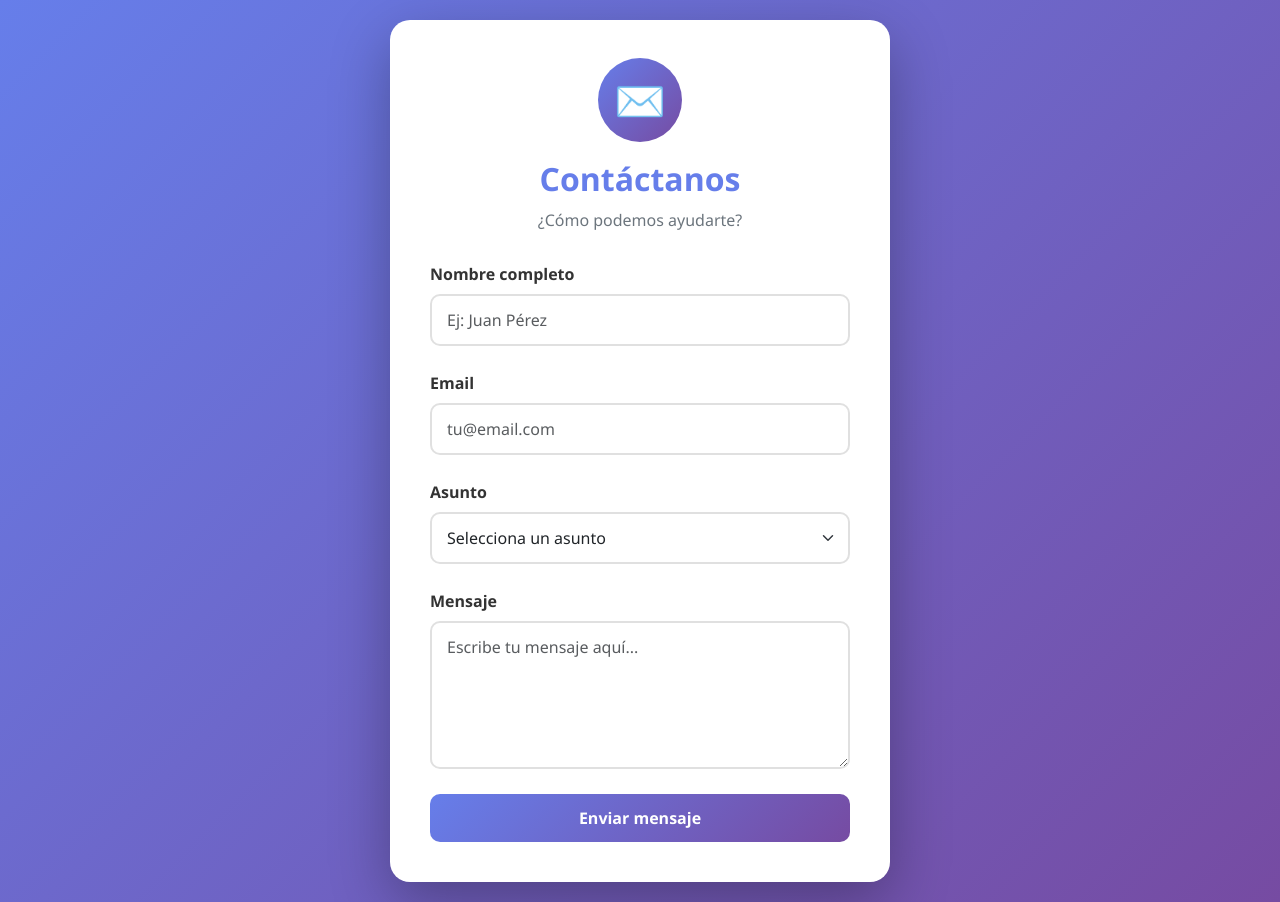
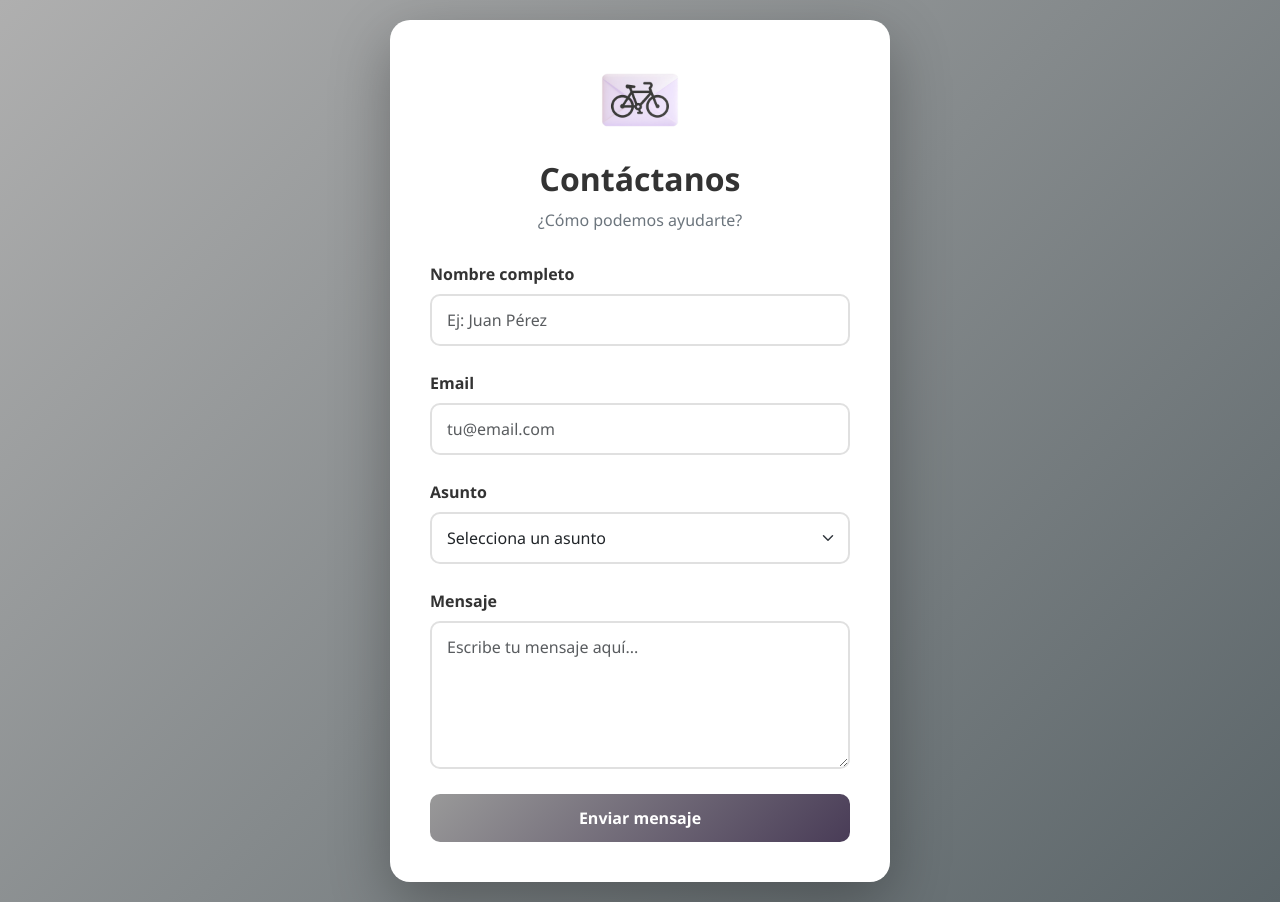
Before and after one commit to aloprui/proyecto_bloque3_grupo5, a plain HTML site: page contacto.html in a window 1280 px wide. Drawn offline with nearby package versions, Linux system fonts and the light colour scheme.

Commit message:
tercer commit

```diff
--- a/contacto.html
+++ b/contacto.html
@@ -9,9 +9,11 @@
     <link rel="stylesheet" href="style.css">
 </head>
 <body>
+
+
     <div class="form-container">
         <div class="icon-wrapper">
-            <div class="contact-icon">✉️</div>
+            <img src="img/ChatGPT_Image_6_nov_2025__12_58_29-removebg-preview.png" alt="" class="img-contact">
         </div>
 
         <h2 class="form-title">Contáctanos</h2>
@@ -46,9 +48,6 @@
 
             <button type="submit" class="btn btn-submit">Enviar mensaje</button>
 
-            <div class="success-message" id="successMessage">
-                ✓ ¡Mensaje enviado con éxito! Te responderemos pronto.
-            </div>
         </form>
     </div>
 
--- a/style.css
+++ b/style.css
@@ -1,5 +1,5 @@
 body {
-            background: linear-gradient(135deg, #667eea 0%, #764ba2 100%);
+            background: linear-gradient(135deg, #afafaf 0%, #5b6569 100%);
             min-height: 100vh;
             display: flex;
             align-items: center;
@@ -30,7 +30,7 @@ body {
         }
 
         .form-title {
-            color: #667eea;
+            color: #333333;
             font-size: 2rem;
             font-weight: bold;
             text-align: center;
@@ -44,7 +44,19 @@ body {
             margin-bottom: 30px;
             animation: fadeIn 1s ease-out;
         }
+        .form-container::before {
+            content: '';
+            position: absolute;
+            top: -2px;
+            left: -2px;
+            right: -2px;
+            bottom: -2px;
 
+            background-size: 200% 100%;
+            border-radius: 20px;
+            z-index: -1;
+            animation: neonBorder 2s linear infinite;
+        }
         @keyframes fadeIn {
             from { opacity: 0; }
             to { opacity: 1; }
@@ -95,7 +107,7 @@ body {
         }
 
         .btn-submit {
-            background: linear-gradient(135deg, #667eea 0%, #764ba2 100%);
+            background: linear-gradient(135deg, #999999 0%, #493c57 100%);
             border: none;
             border-radius: 10px;
             color: white;
@@ -114,8 +126,8 @@ body {
             left: -100%;
             width: 100%;
             height: 100%;
-            background: rgba(255, 255, 255, 0.2);
-            transition: left 0.5s ease;
+            background: rgba(12, 12, 12, 0.2);
+            transition: left 0.2s ease;
         }
 
         .btn-submit:hover:before {
@@ -123,23 +135,12 @@ body {
         }
 
         .btn-submit:hover {
-            transform: translateY(-3px);
-            box-shadow: 0 10px 25px rgba(102, 126, 234, 0.4);
+
+            box-shadow: 0 10px 25px rgba(52, 53, 53, 0.4);
         }
 
         .btn-submit:active {
             transform: translateY(-1px);
-        }
-
-        .success-message {
-            display: none;
-            background: linear-gradient(135deg, #11998e 0%, #38ef7d 100%);
-            color: white;
-            padding: 15px;
-            border-radius: 10px;
-            text-align: center;
-            margin-top: 20px;
-            animation: bounceIn 0.6s ease;
         }
 
         @keyframes bounceIn {
@@ -153,17 +154,13 @@ body {
             margin-bottom: 20px;
         }
 
-        .contact-icon {
+        .img-contact {
             width: 80px;
             height: 80px;
-            background: linear-gradient(135deg, #667eea 0%, #764ba2 100%);
-            border-radius: 50%;
             display: inline-flex;
             align-items: center;
             justify-content: center;
-            color: white;
-            font-size: 2.5rem;
-            animation: pulse 2s infinite;
+            animation: pulse 4s infinite;
         }
 
         @keyframes pulse {
```
Also changed, not shown: img/ChatGPT_Image_6_nov_2025__12_58_29-removebg-preview.png (added).
